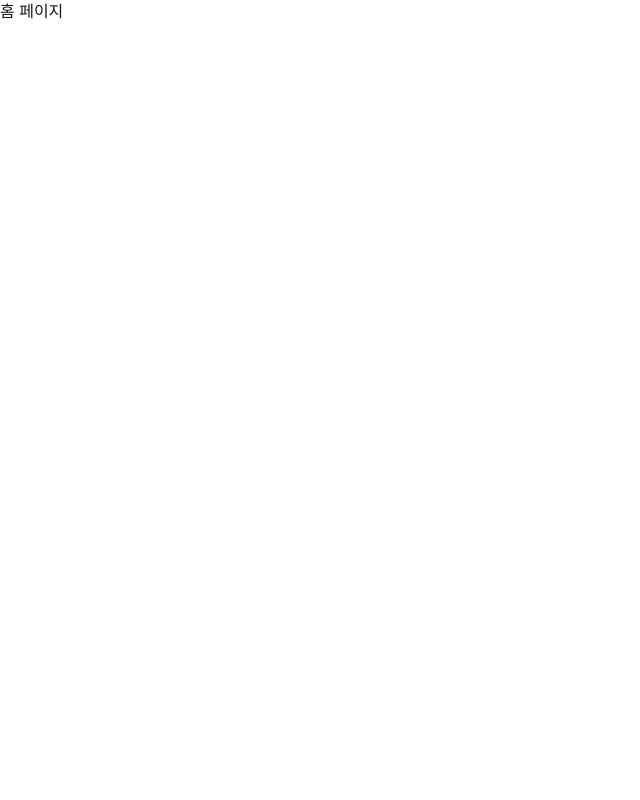
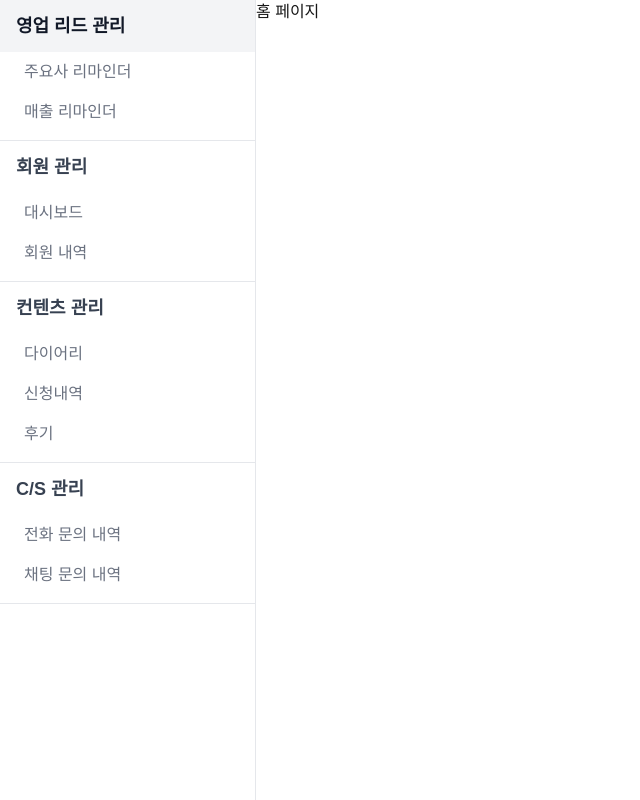
Before and after one commit to hiimjayson/crm, a Next.js app: page / in a window 1280 px wide. Shown: the whole page, without its empty margins (0-640 px from the left). Built offline with nearby package versions, Linux system fonts and the light colour scheme.

Commit message:
feat(components): add SideBar

```diff
--- /dev/null
+++ b/src/app/(auth)/login/layout.tsx
@@ -0,0 +1,7 @@
+export default function LoginLayout({
+  children,
+}: {
+  children: React.ReactNode;
+}) {
+  return children;
+}
--- /dev/null
+++ b/src/app/(dashboard)/layout.tsx
@@ -0,0 +1,14 @@
+import SideBar from "@/components/SideBar";
+
+export default function DashboardLayout({
+  children,
+}: {
+  children: React.ReactNode;
+}) {
+  return (
+    <div className="flex">
+      <SideBar />
+      <main className="flex-1">{children}</main>
+    </div>
+  );
+}
--- a/src/app/layout.tsx
+++ b/src/app/layout.tsx
@@ -29,7 +29,10 @@ export default function RootLayout({
       <body
         className={`${geistSans.variable} ${geistMono.variable} antialiased`}
       >
-        <Providers>{children}</Providers>
+        <Providers>
+          {/* login 페이지일 때는 SideBar 없이 children만 렌더링 */}
+          {children}
+        </Providers>
       </body>
     </html>
   );
--- /dev/null
+++ b/src/components/SideBar/MenuItem.tsx
@@ -0,0 +1,25 @@
+"use client";
+
+import Link from "next/link";
+import { usePathname } from "next/navigation";
+
+interface MenuItemProps {
+  href: string;
+  children: React.ReactNode;
+}
+
+export default function MenuItem({ href, children }: MenuItemProps) {
+  const pathname = usePathname();
+  const isActive = pathname === href;
+
+  return (
+    <Link
+      href={href}
+      className={`block pl-6 pr-4 py-2 text-md ${
+        isActive ? "text-blue-600 font-bold" : "text-gray-500"
+      } transition-colors hover:bg-gray-100`}
+    >
+      {children}
+    </Link>
+  );
+}
--- /dev/null
+++ b/src/components/SideBar/Section.tsx
@@ -0,0 +1,39 @@
+"use client";
+
+import { useState } from "react";
+
+interface SectionProps {
+  title: string;
+  children: React.ReactNode;
+}
+
+export default function Section({ title, children }: SectionProps) {
+  const [isOpen, setIsOpen] = useState(true);
+
+  return (
+    <div className="border-b border-gray-200">
+      <button
+        className="flex w-full items-center justify-between px-4 py-3 text-lg font-bold text-gray-700 transition-colors hover:text-gray-900 hover:bg-gray-100"
+        onClick={() => setIsOpen(!isOpen)}
+      >
+        {title}
+        <ChevronUpIcon
+          className={`h-4 w-4 transform transition-transform duration-200 ${
+            isOpen ? "rotate-0" : "rotate-180"
+          }`}
+        />
+      </button>
+      <div
+        className={`overflow-hidden transition-all duration-200 ease-in-out ${
+          isOpen ? "max-h-96 opacity-100" : "max-h-0 opacity-0"
+        }`}
+      >
+        <div className="pb-2">{children}</div>
+      </div>
+    </div>
+  );
+}
+
+function ChevronUpIcon(props: { className: string }) {
+  return <div {...props} />;
+}
--- /dev/null
+++ b/src/components/SideBar/index.tsx
@@ -0,0 +1,29 @@
+import Section from "./Section";
+import MenuItem from "./MenuItem";
+
+export default function SideBar() {
+  return (
+    <nav className="w-64 bg-white border-r border-gray-200 h-screen">
+      <Section title="영업 리드 관리">
+        <MenuItem href="/leads/current">주요사 리마인더</MenuItem>
+        <MenuItem href="/leads/sales">매출 리마인더</MenuItem>
+      </Section>
+
+      <Section title="회원 관리">
+        <MenuItem href="/members/dashboard">대시보드</MenuItem>
+        <MenuItem href="/members/list">회원 내역</MenuItem>
+      </Section>
+
+      <Section title="컨텐츠 관리">
+        <MenuItem href="/contents/diary">다이어리</MenuItem>
+        <MenuItem href="/contents/news">신청내역</MenuItem>
+        <MenuItem href="/contents/etc">후기</MenuItem>
+      </Section>
+
+      <Section title="C/S 관리">
+        <MenuItem href="/cs/contact">전화 문의 내역</MenuItem>
+        <MenuItem href="/user">채팅 문의 내역</MenuItem>
+      </Section>
+    </nav>
+  );
+}
```
Also changed, not shown: src/app/(auth)/login/page.tsx (renamed from src/app/login/page.tsx), src/app/(dashboard)/page.tsx (renamed from src/app/page.tsx), src/app/(dashboard)/user/page.tsx (renamed from src/app/user/page.tsx).
